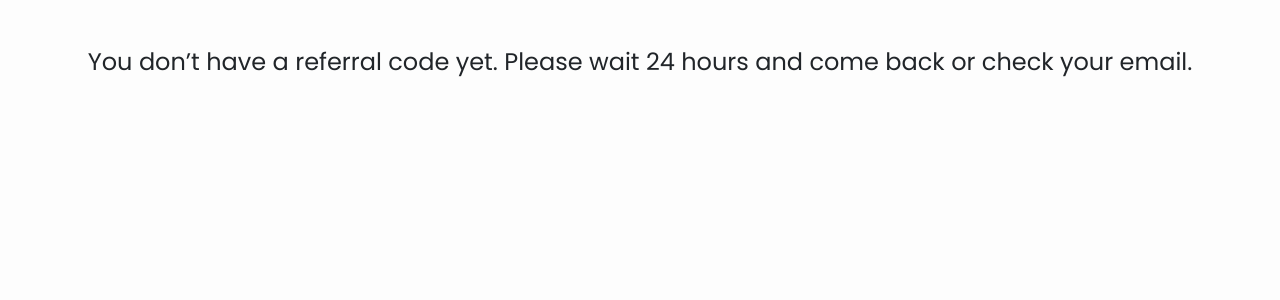
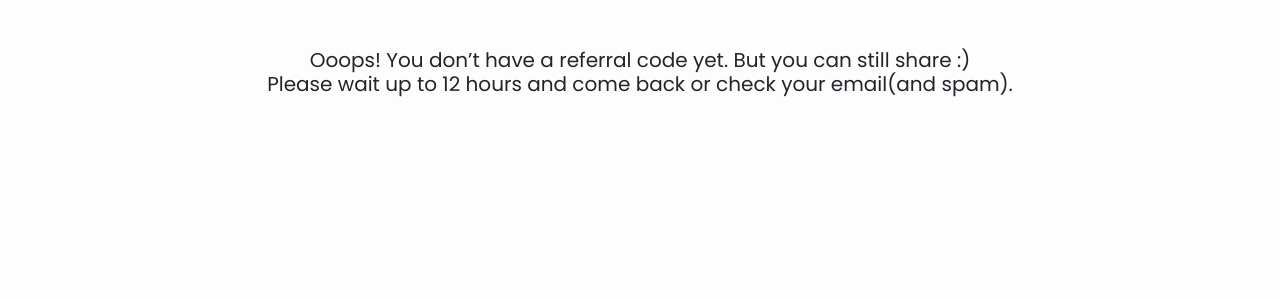
Before and after one commit to codeylee05/BeyonceVotingSite, a Django app: page /share/ in a window 1280 px wide. Shown: the part 56-356 px from the top of the page. Run offline with Django 4.2, Linux system fonts and the light colour scheme; the visitor is signed in with stand-in values (Sample User, id 1).

Commit message:
Update referral.html

```diff
--- a/core/templates/core/referral.html
+++ b/core/templates/core/referral.html
@@ -23,7 +23,9 @@
 
     <p class="text-muted">Share this link anywhere — WhatsApp, Twitter, or other social media</p>
     {% else %}
-    <h4>You don’t have a referral code yet. Please wait 24 hours and come back or check your email.</h4>
+    <h5>Ooops! You don’t have a referral code yet. But you can still share :)<br> Please wait up to 12 hours and come
+        back
+        or check your email(and spam).</h5>
     {% endif %}
 </div>
 
```
